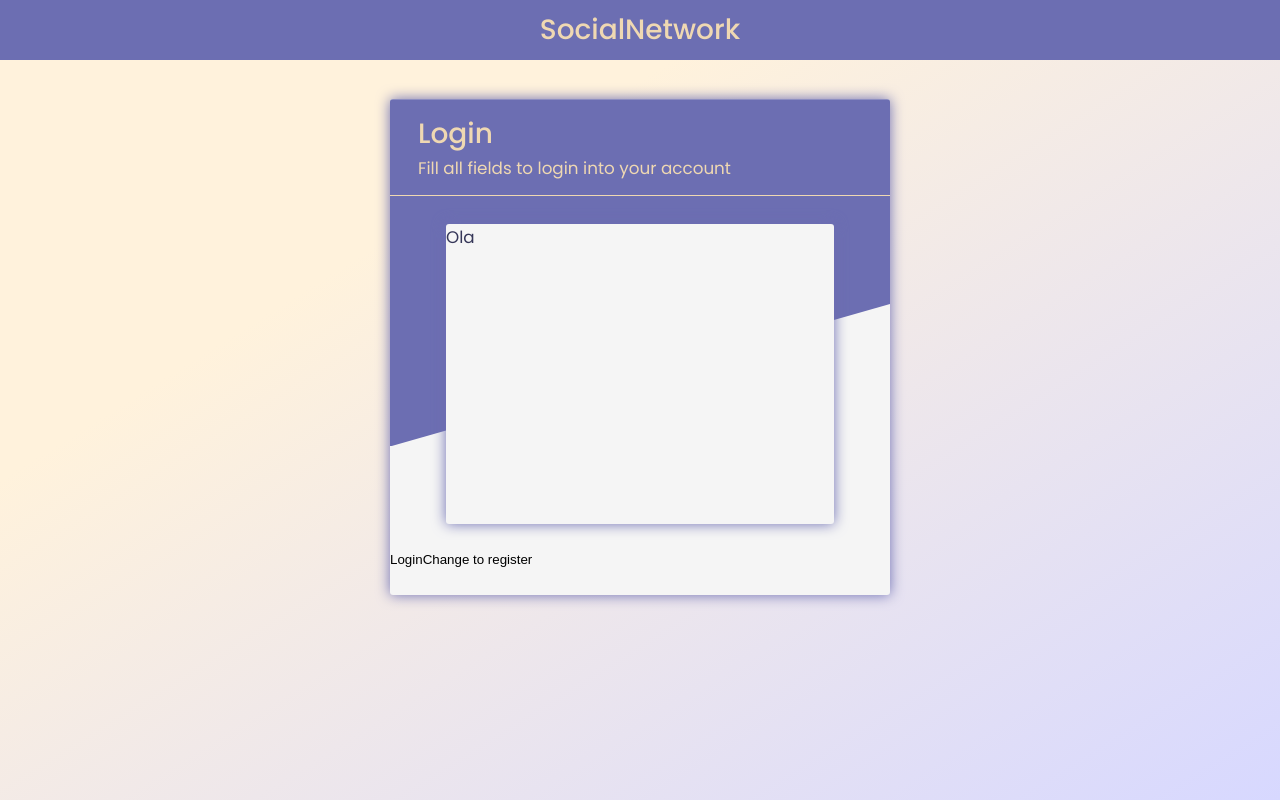
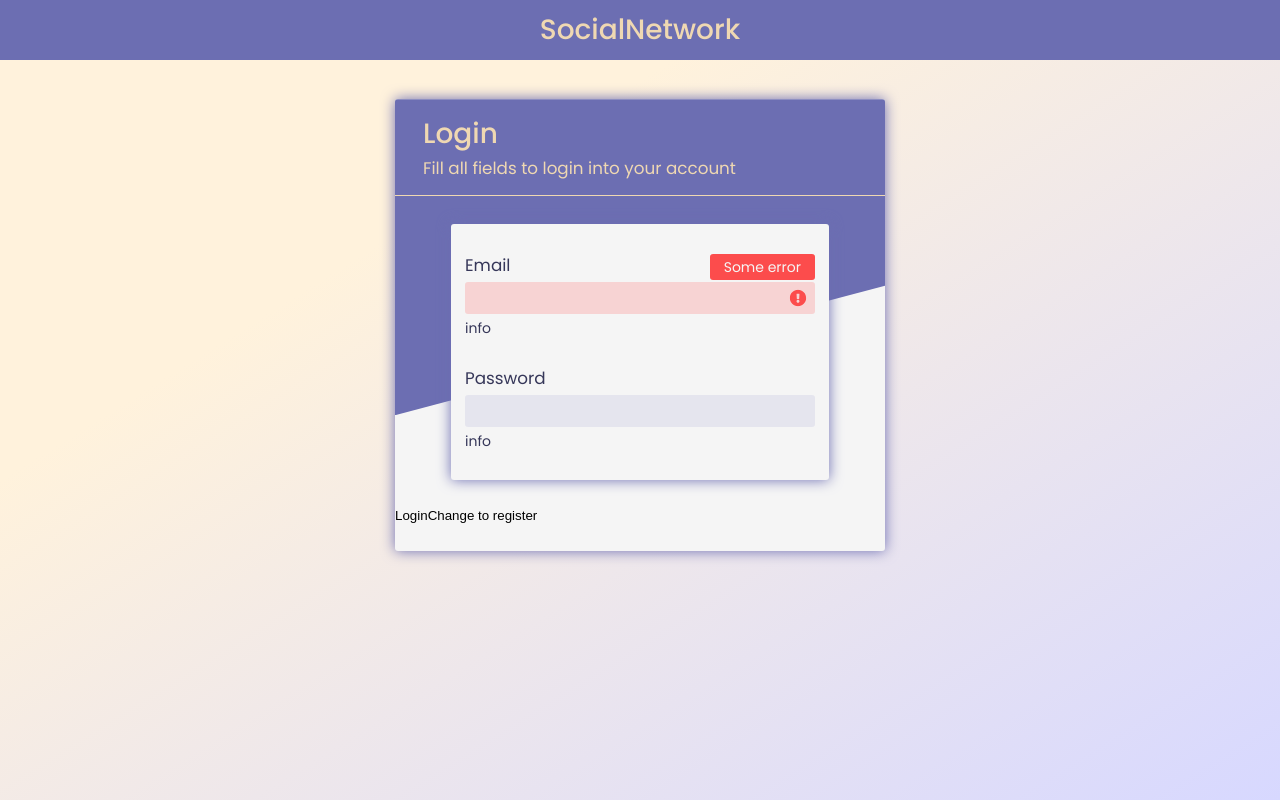
Before and after one commit to luisfilipemendonca/SocialNetwork-frontend, a React (Create React App) app: page /login in a window 1280 px wide. Built offline with nearby package versions, Linux system fonts and the light colour scheme.

Commit message:
Added input component

```diff
--- a/src/components/Form/index.js
+++ b/src/components/Form/index.js
@@ -9,14 +9,14 @@ import {
   FormBtns,
 } from './styled';
 
-const Form = ({ title, info }) => {
+const Form = ({ title, info, children }) => {
   return (
     <FormContainer>
       <FormHeader>
         {title && <FormTitle>{title}</FormTitle>}
         {info && <FormInfo>{info}</FormInfo>}
       </FormHeader>
-      <FormContent>Ola</FormContent>
+      <FormContent>{children}</FormContent>
       <FormBtns>
         <button type="button">Login</button>
         <button type="button">Change to register</button>
--- a/src/components/Form/styled.js
+++ b/src/components/Form/styled.js
@@ -4,7 +4,7 @@ export const FormContainer = styled.form`
   background-color: #f5f5f5;
   box-shadow: 0 0 1rem ${({ theme }) => theme.colors.primaryDark};
   width: 100%;
-  max-width: 500px;
+  max-width: 35rem;
   margin: 2rem auto;
   border-radius: 3px;
   position: relative;
@@ -46,11 +46,11 @@ export const FormInfo = styled.p`
 `;
 
 export const FormContent = styled.div`
-  height: 300px;
   margin: 0 2rem 2rem;
   border-radius: 3px;
   background-color: #f5f5f5;
   box-shadow: 0 0 1rem ${({ theme }) => theme.colors.primaryDark};
+  padding: 2rem 1rem;
 
   @media screen and (min-width: ${({ theme }) => theme.mediaQueries.small}) {
     margin: 0 4rem 2rem;
--- /dev/null
+++ b/src/components/Inputs/index.js
@@ -0,0 +1,39 @@
+import React from 'react';
+import { FaExclamationCircle } from 'react-icons/fa';
+
+import {
+  InputContainer,
+  InputLabel,
+  InputGroup,
+  InputElement,
+  InputBorder,
+  InputError,
+  InputInfo,
+  InputErrorIcon,
+  InputErrorMessage,
+} from './styled';
+
+const Input = ({ label, hasError }) => {
+  console.log(navigator.userAgent);
+
+  return (
+    <InputContainer>
+      <InputLabel>{label}</InputLabel>
+      <InputGroup>
+        <InputElement hasError={hasError} />
+        <InputBorder />
+        {hasError && (
+          <InputError>
+            <InputErrorIcon>
+              <FaExclamationCircle />
+            </InputErrorIcon>
+            <InputErrorMessage>Some error</InputErrorMessage>
+          </InputError>
+        )}
+      </InputGroup>
+      <InputInfo>info</InputInfo>
+    </InputContainer>
+  );
+};
+
+export default Input;
--- /dev/null
+++ b/src/components/Inputs/styled.js
@@ -0,0 +1,74 @@
+import styled from 'styled-components';
+
+export const InputContainer = styled.div`
+  &:not(:last-of-type) {
+    margin-bottom: 1.8rem;
+  }
+`;
+
+export const InputLabel = styled.label`
+  display: block;
+  margin-bottom: 0.3rem;
+`;
+
+export const InputGroup = styled.div`
+  position: relative;
+`;
+
+export const InputBorder = styled.span`
+  position: absolute;
+  bottom: 0;
+  left: 50%;
+  width: 0%;
+  height: 2px;
+  background-color: ${({ theme }) => theme.colors.primaryDark};
+  transition: width 0.2s linear;
+  transform: translateX(-50%);
+`;
+
+export const InputElement = styled.input`
+  width: 100%;
+  display: block;
+  padding: 0.6rem 0.8rem;
+  background-color: ${({ hasError }) =>
+    hasError ? 'rgba(252,76,76, 0.2)' : 'rgba(163, 164, 207, 0.2)'};
+  border-radius: 3px;
+
+  &:focus + ${InputBorder} {
+    width: 100%;
+  }
+`;
+
+export const InputError = styled.div`
+  position: absolute;
+  top: 0;
+  left: 0;
+  width: 100%;
+  height: 100%;
+  pointer-events: none;
+`;
+
+export const InputErrorMessage = styled.p`
+  position: absolute;
+  right: 0;
+  top: -90%;
+  background-color: #fc4c4c;
+  padding: 0.2rem 1rem;
+  font-size: 1rem;
+  border-radius: 3px;
+  color: #f5f5f5;
+`;
+
+export const InputErrorIcon = styled.span`
+  position: absolute;
+  right: 0;
+  top: 50%;
+  transform: translate(-50%, -50%);
+  display: flex;
+  color: #fc4c4c;
+`;
+
+export const InputInfo = styled.p`
+  margin-top: 0.3rem;
+  font-size: 1rem;
+`;
--- a/src/pages/Login.js
+++ b/src/pages/Login.js
@@ -3,11 +3,15 @@ import React from 'react';
 import { SectionForm } from '../style';
 
 import Form from '../components/Form';
+import Input from '../components/Inputs';
 
 const LoginPage = () => {
   return (
     <SectionForm>
-      <Form title="Login" info="Fill all fields to login into your account" />
+      <Form title="Login" info="Fill all fields to login into your account">
+        <Input label="Email" hasError />
+        <Input label="Password" />
+      </Form>
     </SectionForm>
   );
 };
--- a/src/style/index.js
+++ b/src/style/index.js
@@ -52,6 +52,11 @@ export default createGlobalStyle`
     text-decoration: none;
   }
 
+  input {
+    border: none;
+    outline: none;
+  }
+
   button {
     background: none;
     border: none;
```
